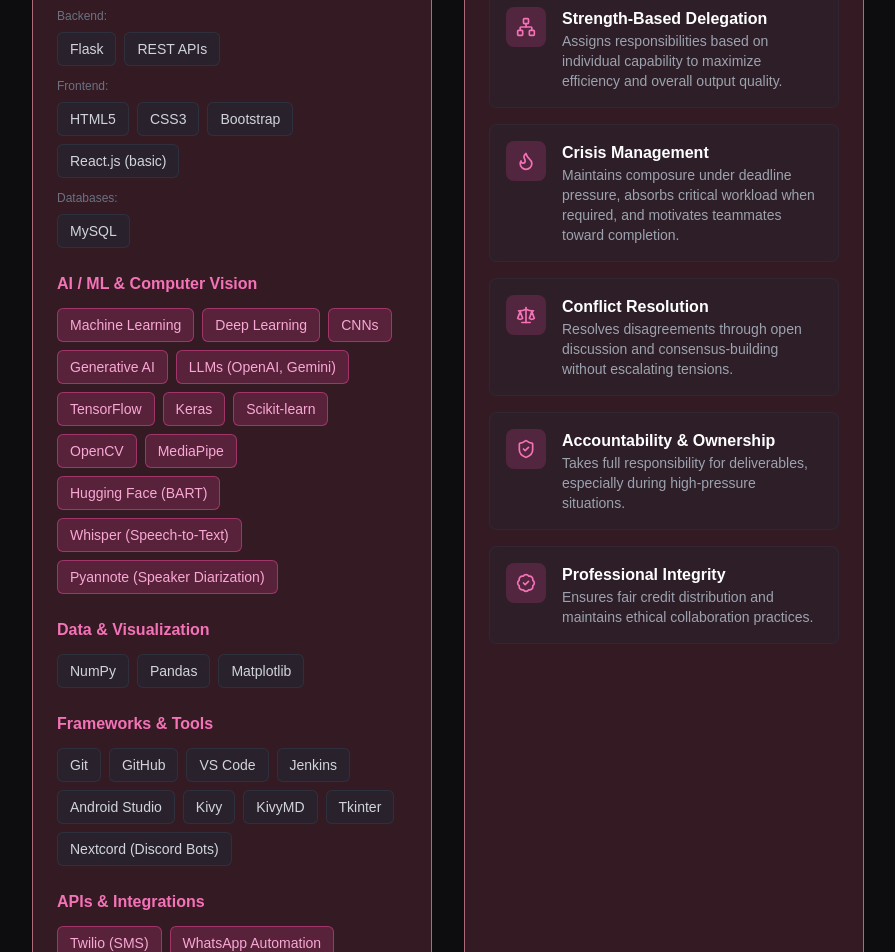
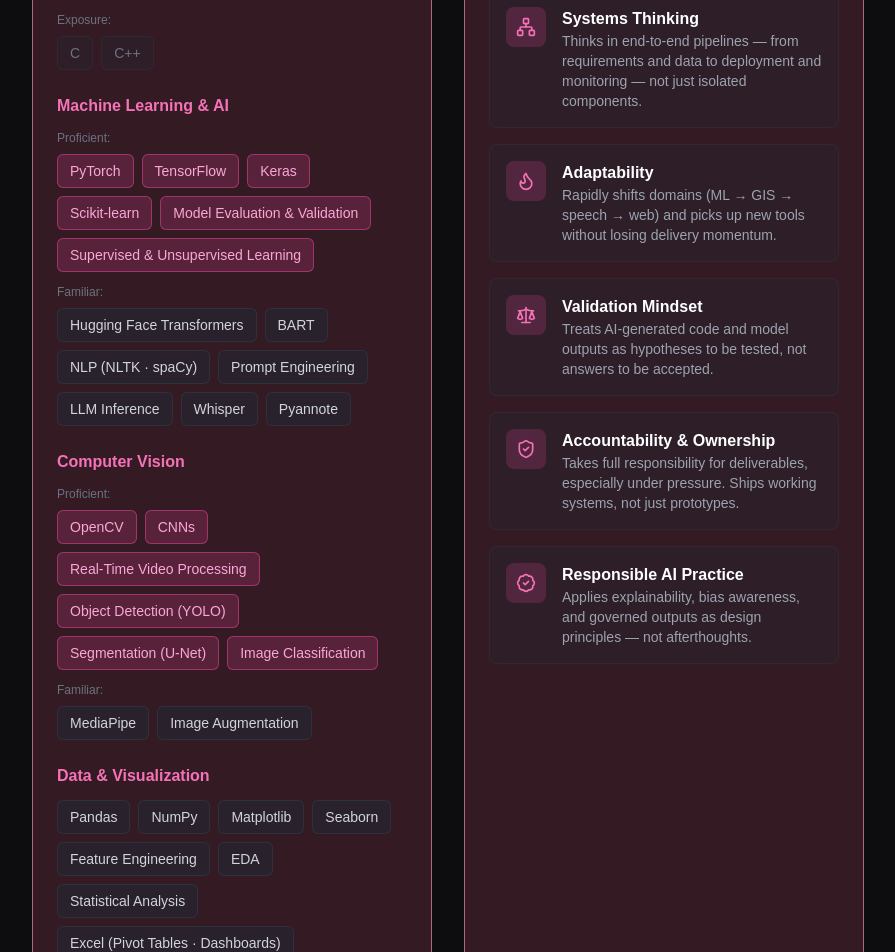
Before and after one commit to AnnaNutzz/Portfolio-Website, a Next.js app: page / in a window 1280 px wide. Shown: the part 2520-3472 px from the top of the page, without its empty margins (336-1231 px from the left). Built offline with nearby package versions, Linux system fonts and the light colour scheme; no server answers; the database is empty.

Commit message:
updated skills

```diff
--- a/components/Skills.tsx
+++ b/components/Skills.tsx
@@ -1,73 +1,56 @@
 "use client";
 import ScrollAnimation from "./ScrollAnimation";
-import { Users, Zap, FolderKanban, Sparkles, Network, Crown, Flame, Scale, ShieldCheck, BadgeCheck } from "lucide-react";
+import { Crown, Network, Flame, Scale, ShieldCheck, BadgeCheck } from "lucide-react";
 
 export default function Skills() {
   const technicalSkills = {
-    "Languages": [
-      "Python",
-      "Java",
-      "C++",
-      "C",
-      "JavaScript",
-      "SQL"
+    "Languages": {
+      "Advanced": ["Python", "SQL (MySQL · SQLite)"],
+      "Proficient": ["Java", "JavaScript", "HTML5 / CSS3"],
+      "Exposure": ["C", "C++"]
+    },
+
+    "Machine Learning & AI": {
+      "Proficient": [
+        "PyTorch", "TensorFlow", "Keras", "Scikit-learn",
+        "Model Evaluation & Validation", "Supervised & Unsupervised Learning"
+      ],
+      "Familiar": [
+        "Hugging Face Transformers", "BART", "NLP (NLTK · spaCy)",
+        "Prompt Engineering", "LLM Inference", "Whisper", "Pyannote"
+      ]
+    },
+
+    "Computer Vision": {
+      "Proficient": [
+        "OpenCV", "CNNs", "Real-Time Video Processing",
+        "Object Detection (YOLO)", "Segmentation (U-Net)", "Image Classification"
+      ],
+      "Familiar": ["MediaPipe", "Image Augmentation"]
+    },
+
+    "Data & Visualization": [
+      "Pandas", "NumPy", "Matplotlib", "Seaborn",
+      "Feature Engineering", "EDA", "Statistical Analysis",
+      "Excel (Pivot Tables · Dashboards)"
     ],
 
     "Web & App Development": {
-      "Backend": [
-        "Flask",
-        "REST APIs"
-      ],
-      "Frontend": [
-        "HTML5",
-        "CSS3",
-        "Bootstrap",
-        "React.js (basic)"
-      ],
-      "Databases": [
-        "MySQL"
-      ]
+      "Proficient": ["Flask", "REST APIs"],
+      "Familiar": ["React.js", "Node.js", "Kivy", "Tkinter", "Firebase"]
     },
 
-    "AI / ML & Computer Vision": [
-      "Machine Learning",
-      "Deep Learning",
-      "CNNs",
-      "Generative AI",
-      "LLMs (OpenAI, Gemini)",
-      "TensorFlow",
-      "Keras",
-      "Scikit-learn",
-      "OpenCV",
-      "MediaPipe",
-      "Hugging Face (BART)",
-      "Whisper (Speech-to-Text)",
-      "Pyannote (Speaker Diarization)"
+    "Geospatial & Remote Sensing": [
+      "Rasterio", "Shapely", "PyProj",
+      "Sentinel-2 Satellite Imagery", "OSM Road Extraction",
+      "Remote Sensing Data Analysis"
     ],
 
-    "Data & Visualization": [
-      "NumPy",
-      "Pandas",
-      "Matplotlib"
-    ],
-
-    "Frameworks & Tools": [
-      "Git",
-      "GitHub",
-      "VS Code",
-      "Jenkins",
-      "Android Studio",
-      "Kivy",
-      "KivyMD",
-      "Tkinter",
-      "Nextcord (Discord Bots)"
-    ],
-
-    "APIs & Integrations": [
-      "Twilio (SMS)",
-      "WhatsApp Automation",
-      "File Processing (PDF, PPTX, Images)"
-    ]
+    "Tools & Platforms": {
+      "Proficient": ["Git & GitHub", "Linux (Ubuntu · Mint)", "Google Colab", "VS Code"],
+      "Deployment": ["Flask", "FastAPI", "Docker", "Jenkins", "CI/CD", "Render"],
+      "Databases": ["MySQL", "SQLite", "Firebase"]
+    }
   };
 
   const softSkills = [
@@ -78,44 +61,61 @@
     },
     {
       icon: Network,
-        title: "Strength-Based Delegation",
-        desc: "Assigns responsibilities based on individual capability to maximize efficiency and overall output quality."
+      title: "Systems Thinking",
+      desc: "Thinks in end-to-end pipelines — from requirements and data to deployment and monitoring — not just isolated components."
     },
     {
       icon: Flame,
-        title: "Crisis Management",
-        desc: "Maintains composure under deadline pressure, absorbs critical workload when required, and motivates teammates toward completion."
+      title: "Adaptability",
+      desc: "Rapidly shifts domains (ML → GIS → speech → web) and picks up new tools without losing delivery momentum."
     },
     {
       icon: Scale,
-        title: "Conflict Resolution",
-        desc: "Resolves disagreements through open discussion and consensus-building without escalating tensions."
+      title: "Validation Mindset",
+      desc: "Treats AI-generated code and model outputs as hypotheses to be tested, not answers to be accepted."
     },
     {
       icon: ShieldCheck,
       title: "Accountability & Ownership",
-        desc: "Takes full responsibility for deliverables, especially during high-pressure situations."
+      desc: "Takes full responsibility for deliverables, especially under pressure. Ships working systems, not just prototypes."
     },
     {
       icon: BadgeCheck,
-        title: "Professional Integrity",
-        desc: "Ensures fair credit distribution and maintains ethical collaboration practices."
+      title: "Responsible AI Practice",
+      desc: "Applies explainability, bias awareness, and governed outputs as design principles — not afterthoughts."
     }
   ];
 
-
-
-    const renderSkillTag = (skill: string, highlight: boolean = false) => (
+  const renderTag = (skill: string, highlight: boolean = false, muted: boolean = false) => (
     <span
       key={skill}
       className={`px-3 py-1.5 text-sm rounded-md border transition-all duration-300 hover:scale-105 hover:shadow-lg cursor-default ${
         highlight
           ? 'bg-pink-500/20 border-pink-500/50 text-pink-300 hover:bg-pink-500/30'
+          : muted
+          ? 'bg-gray-800/30 border-gray-700/30 text-gray-500 hover:bg-gray-700/30'
           : 'bg-gray-800/50 border-gray-700/50 text-gray-300 hover:bg-gray-700/50'
       }`}
     >
       {skill}
     </span>
+  );
+
+  const renderTiered = (
+    tiers: Record<string, string[]>,
+    highlightKey?: string,
+    mutedKey?: string
+  ) => (
+    <div className="space-y-3">
+      {Object.entries(tiers).map(([tier, skills]) => (
+        <div key={tier}>
+          <p className="text-gray-500 text-xs mb-2">{tier}:</p>
+          <div className="flex flex-wrap gap-2">
+            {skills.map(s => renderTag(s, tier === highlightKey, tier === mutedKey))}
+          </div>
+        </div>
+      ))}
+    </div>
   );
 
   return (
@@ -129,6 +129,7 @@
         </ScrollAnimation>
 
         <div className="grid grid-cols-1 lg:grid-cols-2 gap-8">
+
           {/* Technical Skills */}
           <ScrollAnimation>
             <div className="bg-surface p-6 rounded-xl border border-border h-full">
@@ -138,86 +139,59 @@
               </h3>
 
               <div className="space-y-6">
+
                 {/* Languages */}
                 <div>
                   <h4 className="text-pink-400 font-semibold mb-3">Languages</h4>
+                  {renderTiered(technicalSkills["Languages"] as Record<string, string[]>, undefined, "Exposure")}
+                </div>
+
+                {/* ML & AI */}
+                <div>
+                  <h4 className="text-pink-400 font-semibold mb-3">Machine Learning & AI</h4>
+                  {renderTiered(
+                    technicalSkills["Machine Learning & AI"] as Record<string, string[]>,
+                    "Proficient"
+                  )}
+                </div>
+
+                {/* Computer Vision */}
+                <div>
+                  <h4 className="text-pink-400 font-semibold mb-3">Computer Vision</h4>
+                  {renderTiered(
+                    technicalSkills["Computer Vision"] as Record<string, string[]>,
+                    "Proficient"
+                  )}
+                </div>
+
+                {/* Data */}
+                <div>
+                  <h4 className="text-pink-400 font-semibold mb-3">Data & Visualization</h4>
                   <div className="flex flex-wrap gap-2">
-                                        {(technicalSkills["Languages"] as string[]).map((skill) =>
-                                            renderSkillTag(skill)
-                                        )}
+                    {(technicalSkills["Data & Visualization"] as string[]).map(s => renderTag(s))}
                   </div>
                 </div>
 
-                                {/* Web & App Development */}
+                {/* Web & App */}
                 <div>
                   <h4 className="text-pink-400 font-semibold mb-3">Web & App Development</h4>
-                                    <div className="space-y-3">
+                  {renderTiered(technicalSkills["Web & App Development"] as Record<string, string[]>)}
+                </div>
+
+                {/* Geospatial */}
                 <div>
-                                            <p className="text-gray-500 text-xs mb-2">Backend:</p>
+                  <h4 className="text-pink-400 font-semibold mb-3">Geospatial & Remote Sensing</h4>
                   <div className="flex flex-wrap gap-2">
-                                                {(technicalSkills["Web & App Development"] as any)["Backend"].map((skill: string) =>
-                                                    renderSkillTag(skill)
-                                                )}
-                                            </div>
-                                        </div>
-                                        <div>
-                                            <p className="text-gray-500 text-xs mb-2">Frontend:</p>
-                                            <div className="flex flex-wrap gap-2">
-                                                {(technicalSkills["Web & App Development"] as any)["Frontend"].map((skill: string) =>
-                                                    renderSkillTag(skill)
-                                                )}
-                                            </div>
-                                        </div>
-                                        <div>
-                                            <p className="text-gray-500 text-xs mb-2">Databases:</p>
-                                            <div className="flex flex-wrap gap-2">
-                                                {(technicalSkills["Web & App Development"] as any)["Databases"].map((skill: string) =>
-                                                    renderSkillTag(skill)
-                                                )}
-                                            </div>
-                                        </div>
+                    {(technicalSkills["Geospatial & Remote Sensing"] as string[]).map(s => renderTag(s))}
                   </div>
                 </div>
 
-                                {/* AI / ML & Computer Vision */}
+                {/* Tools */}
                 <div>
-                                    <h4 className="text-pink-400 font-semibold mb-3">AI / ML & Computer Vision</h4>
-                                    <div className="flex flex-wrap gap-2">
-                                        {(technicalSkills["AI / ML & Computer Vision"] as string[]).map((skill) =>
-                                            renderSkillTag(skill, true)
-                                        )}
-                                    </div>
+                  <h4 className="text-pink-400 font-semibold mb-3">Tools & Platforms</h4>
+                  {renderTiered(technicalSkills["Tools & Platforms"] as Record<string, string[]>)}
                 </div>
 
-                                {/* Data & Visualization */}
-                                <div>
-                                    <h4 className="text-pink-400 font-semibold mb-3">Data & Visualization</h4>
-                                    <div className="flex flex-wrap gap-2">
-                                        {(technicalSkills["Data & Visualization"] as string[]).map((skill) =>
-                                            renderSkillTag(skill)
-                                        )}
-                                    </div>
-                                </div>
-
-                                {/* Frameworks & Tools */}
-                                <div>
-                                    <h4 className="text-pink-400 font-semibold mb-3">Frameworks & Tools</h4>
-                                    <div className="flex flex-wrap gap-2">
-                                        {(technicalSkills["Frameworks & Tools"] as string[]).map((skill) =>
-                                            renderSkillTag(skill)
-                                        )}
-                                    </div>
-                                </div>
-
-                                {/* APIs & Integrations */}
-                                <div>
-                                    <h4 className="text-pink-400 font-semibold mb-3">APIs & Integrations</h4>
-                                    <div className="flex flex-wrap gap-2">
-                                        {(technicalSkills["APIs & Integrations"] as string[]).map((skill) =>
-                                            renderSkillTag(skill, true)
-                                        )}
-                                    </div>
-                                </div>
               </div>
             </div>
           </ScrollAnimation>
@@ -248,6 +222,7 @@
               </div>
             </div>
           </ScrollAnimation>
+
         </div>
       </div>
     </section>
```
Lines whose indentation alone changed are shown as unchanged.
